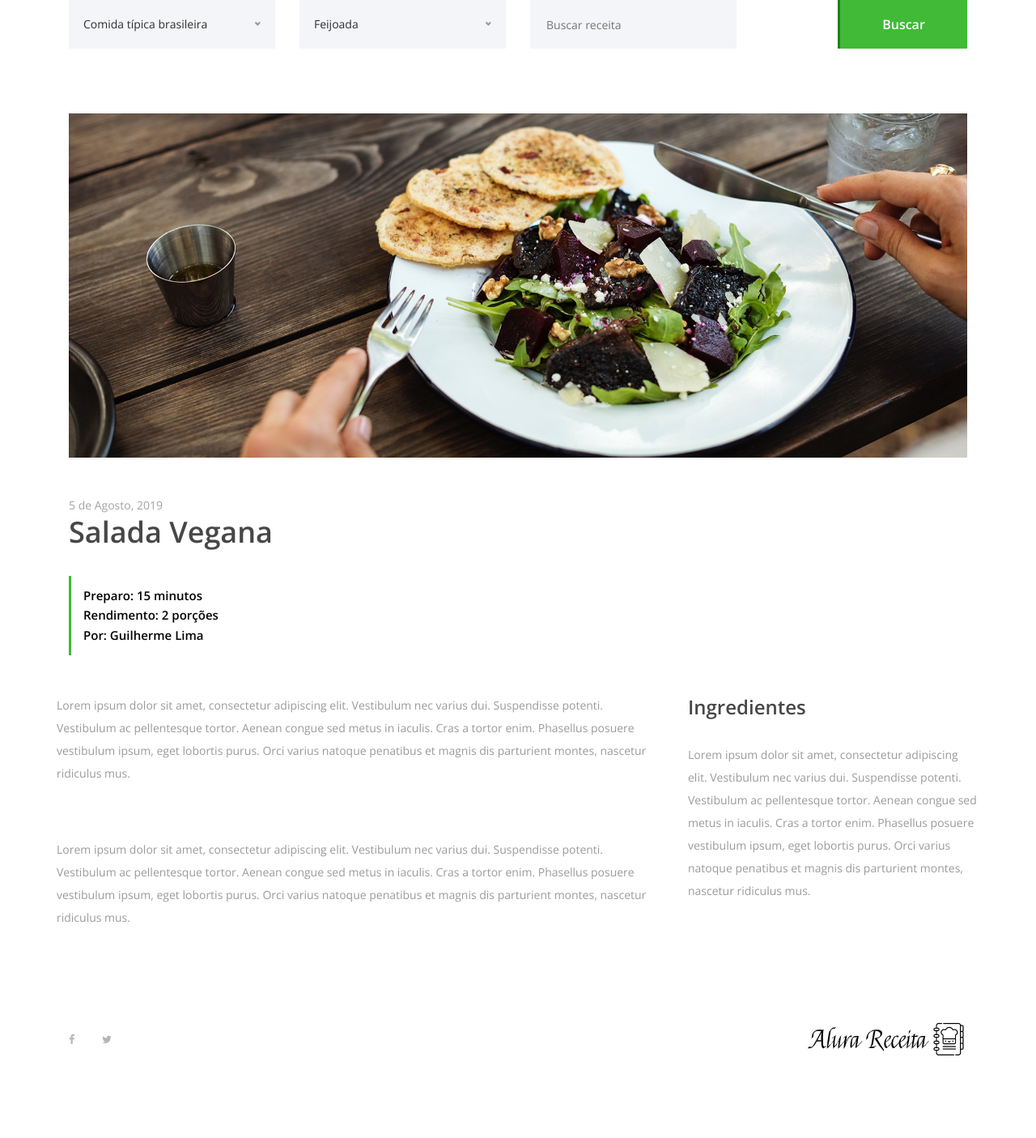
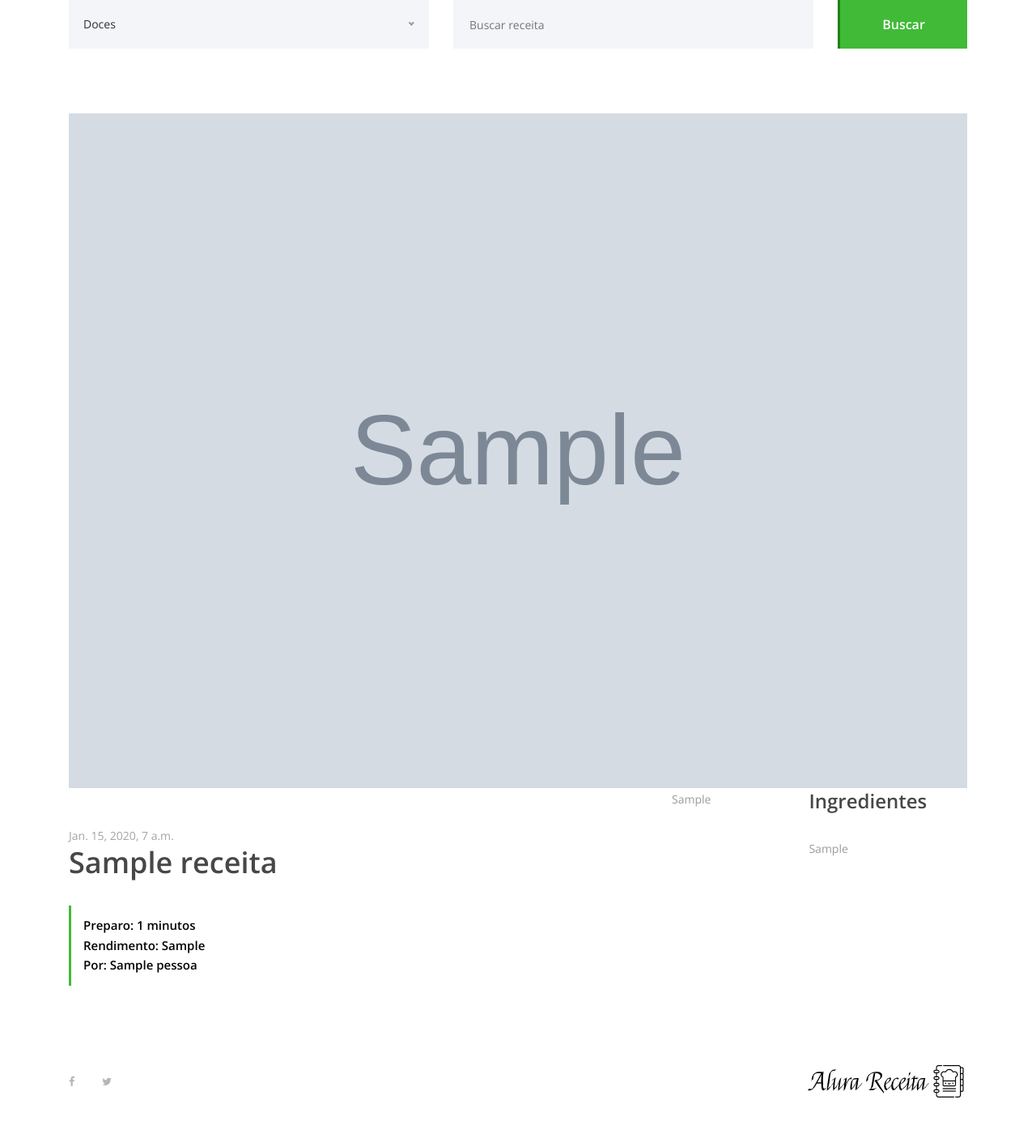
Before and after one commit to guilhermeonrails/receitas, a Django app: page /1 in a window 1280 px wide. Shown: the part 195-1600 px from the top of the page at 81% size. Before the commit the page ends 1498 px from the top, so only its background shows below. Run offline with Django 3.2, Linux system fonts and the light colour scheme; tables that the repository leaves empty hold one stand-in row (values such as "Sample post"); grey boxes marked "Sample" are stand-in pictures; some libraries are stand-ins or nearby versions.

Commit message:
dicionario categorias

```diff
--- /dev/null
+++ b/receitas/categorias.py
@@ -0,0 +1,14 @@
+tipos_de_receitas = {
+    'doces':' Doces',
+    'arroz':'Arroz',
+    'bolos':'Bolos',
+    'caldos':'Caldos',
+    'natal':'Natal',
+    'lasanhas':'Lasanhas',
+    'legumes':'Legumes',
+    'massas':'Massas',
+    'molhos':'Molhos',
+    'salada':'Salada',
+    'sanduiches':'Sanduiches',
+    'sopas':'Sopas'
+}
--- a/receitas/views.py
+++ b/receitas/views.py
@@ -1,6 +1,7 @@
-from django.shortcuts import render
+from django.shortcuts import render, get_list_or_404, get_object_or_404
 from .models import Receita
 from django.core.paginator import Paginator, EmptyPage, PageNotAnInteger
+from receitas.categorias import tipos_de_receitas
 
 def index(request):
     receitas = Receita.objects.order_by('-data_receita').filter(publicada=True)
@@ -17,4 +18,11 @@
     return render(request, 'contato.html')
 
 def receita(request, receita_id):
-    return render(request, 'receita.html')
+    receita = get_object_or_404(Receita,pk=receita_id)
+
+    receita_a_exibir = {
+        'receita' : receita,
+        'tipos_de_receitas' : tipos_de_receitas
+    }
+
+    return render(request, 'receita.html', receita_a_exibir)
--- a/templates/receita.html
+++ b/templates/receita.html
@@ -66,24 +66,17 @@
         <div class="container">
             <form action="#" method="post">
                 <div class="row">
-                        <div class="col-12 col-lg-3">
+                    <div class="col-12 col-lg-5">
                         <select name="select1" id="select1">
-                                <option value="1">Comida típica brasileira</option>
-                                <option value="1">Massas</option>
-                                <option value="1">Veganas</option>
+                            {% for valor, chave in tipos_de_receitas.items %}
+                                <option value="{{ valor }}">{{ chave }}</option>
+                            {% endfor %}
                         </select>
                     </div>
-                        <div class="col-12 col-lg-3">
-                            <select name="select1" id="select2">
-                                <option value="1">Feijoada</option>
-                                <option value="1">Lasanha</option>
-                                <option value="1">Berinjela</option>
-                            </select>
-                        </div>
-                        <div class="col-12 col-lg-3">
+                    <div class="col-12 col-lg-5">
                         <input type="search" name="search" placeholder="Buscar receita">
                     </div>
-                        <div class="col-12 col-lg-3 text-right">
+                    <div class="col-12 col-lg-2 text-right">
                         <button type="submit" class="btn delicious-btn">Buscar</button>
                     </div>
                 </div>
@@ -96,9 +89,7 @@
         <div class="row">
             <div class="col-12">
                 <div class="receipe-slider owl-carousel">
-                        <img src="{% static 'img/bg-img/bg5.jpg' %}" alt="">
-                        <img src="{% static 'img/bg-img/bg5.jpg' %}" alt="">
-                        <img src="{% static 'img/bg-img/bg5.jpg' %}" alt="">
+                    <img src="{{ receita.foto_1.url }}" height="42" width="42">
                 </div>
             </div>
         </div>
@@ -107,28 +98,24 @@
     <!-- Receipe Content Area -->
     <div class="receipe-content-area">
         <div class="container">
-
             <div class="row">
                 <div class="col-12 col-md-8">
                     <div class="receipe-headline my-5">
-                            <span>5 de Agosto, 2019</span>
-                            <h2>Salada Vegana</h2>
+                        <span>{{receita.data_receita}}</span>
+                        <h2>{{receita.nome_receita}}</h2>
                         <div class="receipe-duration">
-                                <h6>Preparo: 15 minutos</h6>
-                                <h6>Rendimento: 2 porções</h6>
-                                <h6>Por: Guilherme Lima</h6>
+                            <h6>Preparo: {{receita.tempo_preparo}} minutos</h6>
+                            <h6>Rendimento: {{receita.rendimento}}</h6>
+                            <h6>Por: {{receita.pessoa}}</h6>
                         </div>
                     </div>
                 </div>
 
                 <div class="row">
                     <div class="col-12 col-lg-8">
-                        <!-- Single Preparation Step -->
+                        <!-- Modo de preparo -->
                         <div class="single-preparation-step d-flex">
-                            <p>Lorem ipsum dolor sit amet, consectetur adipiscing elit. Vestibulum nec varius dui. Suspendisse potenti. Vestibulum ac pellentesque tortor. Aenean congue sed metus in iaculis. Cras a tortor enim. Phasellus posuere vestibulum ipsum, eget lobortis purus. Orci varius natoque penatibus et magnis dis parturient montes, nascetur ridiculus mus. </p>
-                        </div>
-                        <div class="single-preparation-step d-flex">
-                                <p>Lorem ipsum dolor sit amet, consectetur adipiscing elit. Vestibulum nec varius dui. Suspendisse potenti. Vestibulum ac pellentesque tortor. Aenean congue sed metus in iaculis. Cras a tortor enim. Phasellus posuere vestibulum ipsum, eget lobortis purus. Orci varius natoque penatibus et magnis dis parturient montes, nascetur ridiculus mus. </p>
+                            <p>{{receita.modo_preparo}} </p>
                         </div>
                     </div>
 
@@ -137,7 +124,7 @@
                         <div class="ingredients">
                             <h4>Ingredientes</h4>
                             <input type="checkbox" class="custom-control-input" id="ingredientes">
-                                <p>Lorem ipsum dolor sit amet, consectetur adipiscing elit. Vestibulum nec varius dui. Suspendisse potenti. Vestibulum ac pellentesque tortor. Aenean congue sed metus in iaculis. Cras a tortor enim. Phasellus posuere vestibulum ipsum, eget lobortis purus. Orci varius natoque penatibus et magnis dis parturient montes, nascetur ridiculus mus. </p>
+                            <p>{{receita.ingredientes}} </p>
                         </div>
                     </div>
                 </div>
```
Lines whose indentation alone changed are shown as unchanged.
